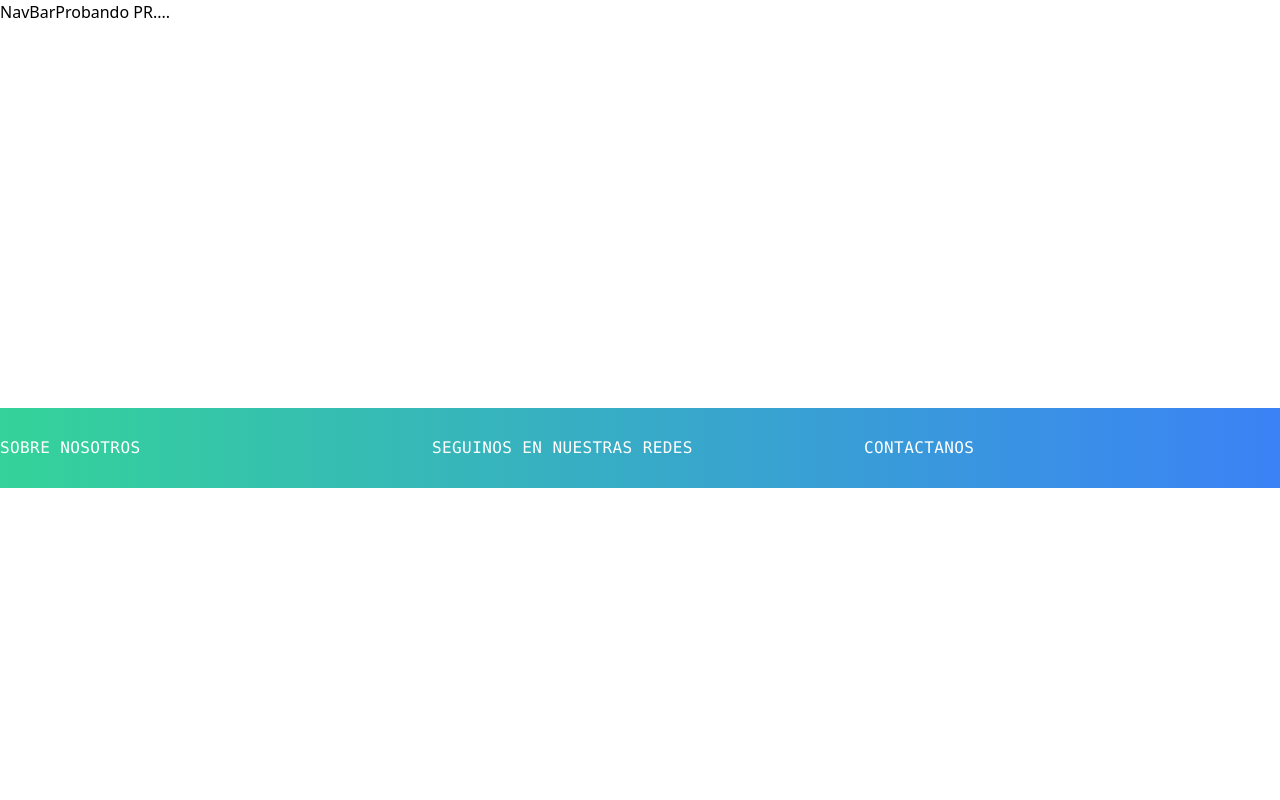
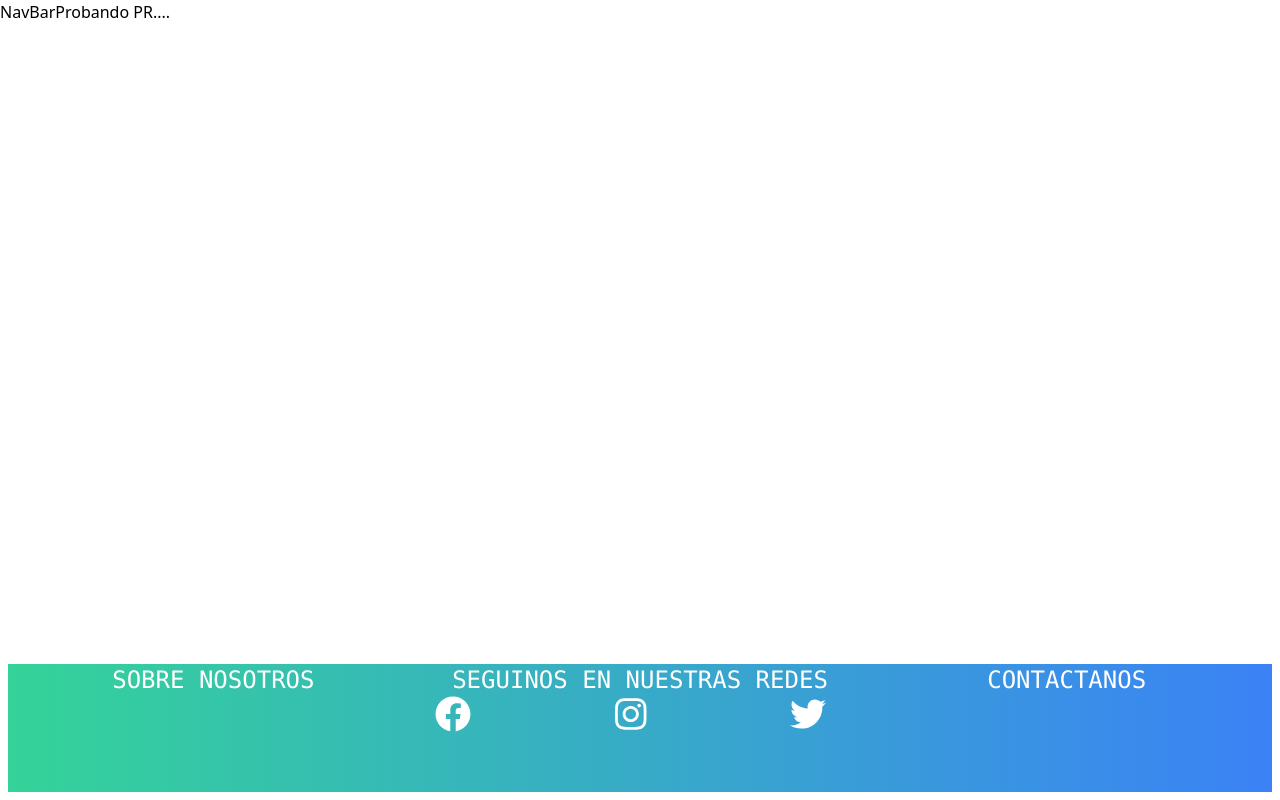
Before and after one commit to anaesposito/codeandola, a React (Create React App) app in the folder cliente/: page /cualquiera in a window 1280 px wide. Built offline with nearby package versions, Linux system fonts and the light colour scheme.

Commit message:
probando css

```diff
--- a/cliente/package.json
+++ b/cliente/package.json
@@ -4,6 +4,10 @@
   "private": true,
   "dependencies": {
     "@craco/craco": "^6.1.1",
+    "@fortawesome/fontawesome-svg-core": "^1.2.35",
+    "@fortawesome/free-brands-svg-icons": "^5.15.3",
+    "@fortawesome/free-solid-svg-icons": "^5.15.3",
+    "@fortawesome/react-fontawesome": "^0.1.14",
     "@testing-library/jest-dom": "^5.11.10",
     "@testing-library/react": "^11.2.6",
     "@testing-library/user-event": "^12.8.3",
--- a/cliente/src/App.js
+++ b/cliente/src/App.js
@@ -4,6 +4,7 @@ import {login} from './redux/actionCreator'
 import Footer from './components/Footer/Footer'
 
 import { BrowserRouter, Route, Switch } from "react-router-dom";
+
 
 function App() {
   //accedemos al estado de redux
--- a/cliente/src/components/Footer/Footer.js
+++ b/cliente/src/components/Footer/Footer.js
@@ -1,12 +1,23 @@
 import React from "react";
+import './Footer.css'
+import {FontAwesomeIcon} from '@fortawesome/react-fontawesome';
+import {faInstagram, faTwitter, faFacebook} from '@fortawesome/free-brands-svg-icons';
 
 const Footer = () => {
   return (
-    <footer>
-      <div className="font-mono uppercase flex space-x-4 tracking-wide bg-gradient-to-r from-green-400 to-blue-500 h-20 mt-96 text-white items-center">
+    <footer className="fixed inset-x-0 bottom-0 p-2">
+      <div className="container mx-auto text-center">
+      <div className="font-mono uppercase text-2xl flex justify-center space-x-4 bg-gradient-to-r from-green-400 to-blue-500 h-32 text-white">
         <div className="flex-1">Sobre Nosotros</div>
-        <div className="flex-1">Seguinos en nuestras redes</div>
+        <div className="flex-1">Seguinos en nuestras redes
+        <div className="flex text-4xl space-x-36">
+        <FontAwesomeIcon icon={faFacebook} />
+        <FontAwesomeIcon icon={faInstagram} />
+        <FontAwesomeIcon icon={faTwitter} />
+        </div>
+        </div>
         <div className="flex-1">Contactanos</div>
+      </div>
       </div>
     </footer>
   );
```
Also changed, not shown: cliente/src/components/Footer/Footer.css (added), 1 other file (tests, documents, lock files or other folders).
